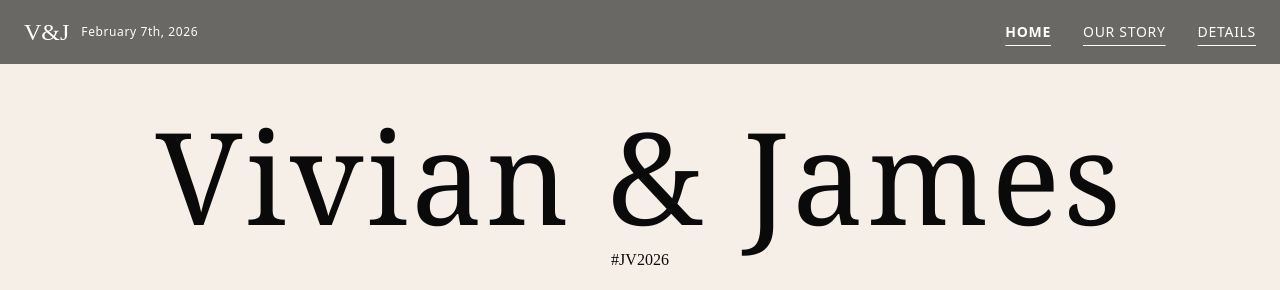
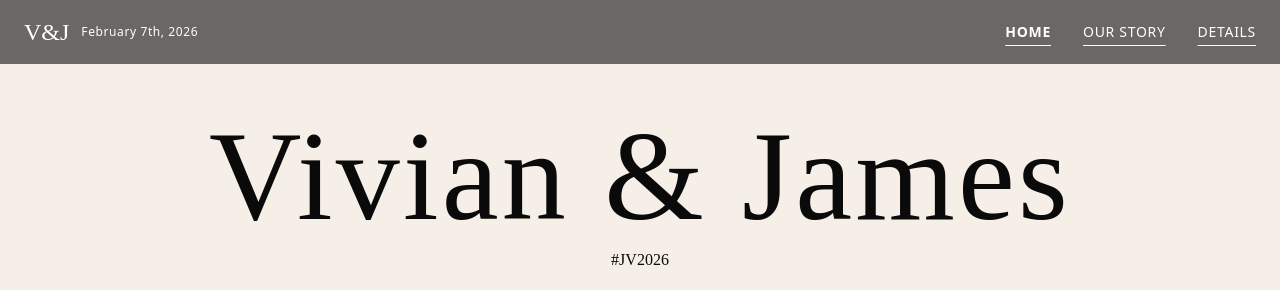
Before and after one commit to adamskrv/vivian-james, a Next.js app: page / in a window 1280 px wide. Shown: the top 290 px of the page. Built offline with nearby package versions, Linux system fonts and the light colour scheme; a web font is replaced by a local one.

Commit message:
serif added

```diff
--- a/components/Hero.tsx
+++ b/components/Hero.tsx
@@ -8,11 +8,11 @@ export function Hero() {
     >
       <div className="sticky h-[40vh] w-full flex flex-col gap-2 justify-center items-center top-0 left-0 right-0 bottom-0 bg-[#F5EFE7] px-6">
         <h1
-          className="text-6xl md:text-9xl tracking-wide font-light font-serif"
-          // style={{
-          //   fontFamily: "inter",
-          //   fontWeight: "lighter",
-          // }}
+          className="text-6xl md:text-9xl tracking-wide font-light"
+          style={{
+            fontFamily: "serif",
+            fontWeight: "lighter",
+          }}
         >
           <RevealText delay={0} direction="up">
             Vivian & James
```
